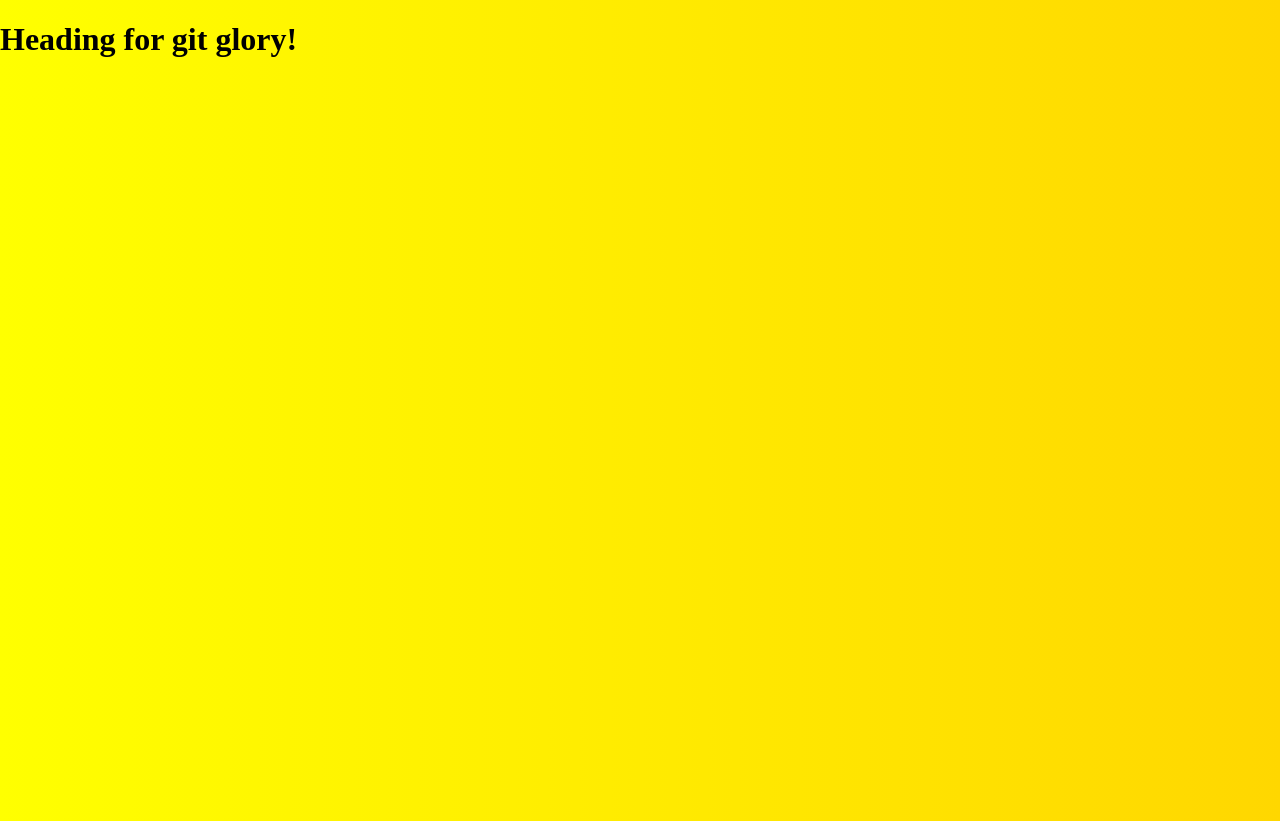
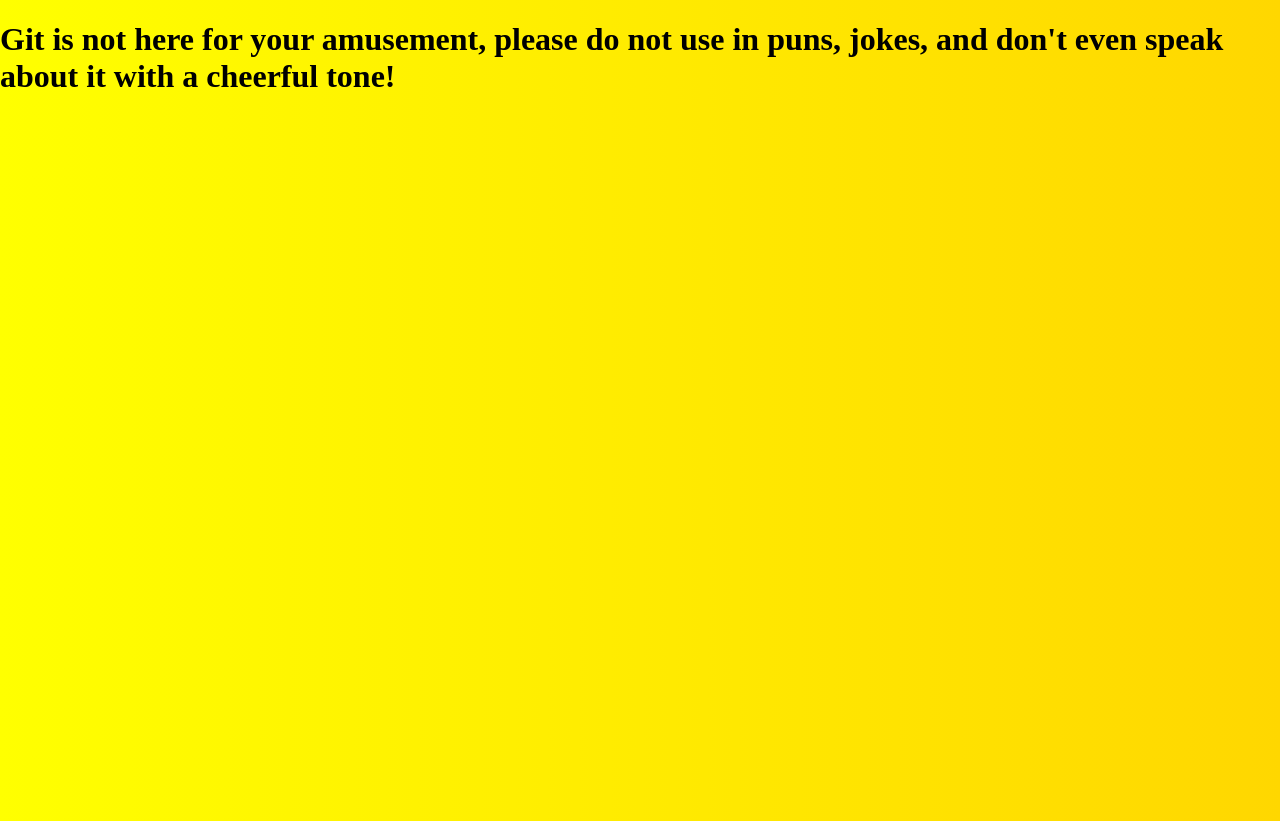
Before and after one commit to mrbenbot/git-test, a plain HTML site: page index.html in a window 1280 px wide. Drawn offline with Linux system fonts and the light colour scheme.

Commit message:
Update index.html

```diff
--- a/index.html
+++ b/index.html
@@ -9,7 +9,7 @@
   <body>
     <header></header>
     <main>
-      <h1>Heading for git glory!</h1>
+      <h1>Git is not here for your amusement, please do not use in puns, jokes, and don't even speak about it with a cheerful tone!</h1>
     </main>
     <script src="./main.js"></script>
   </body>
```
